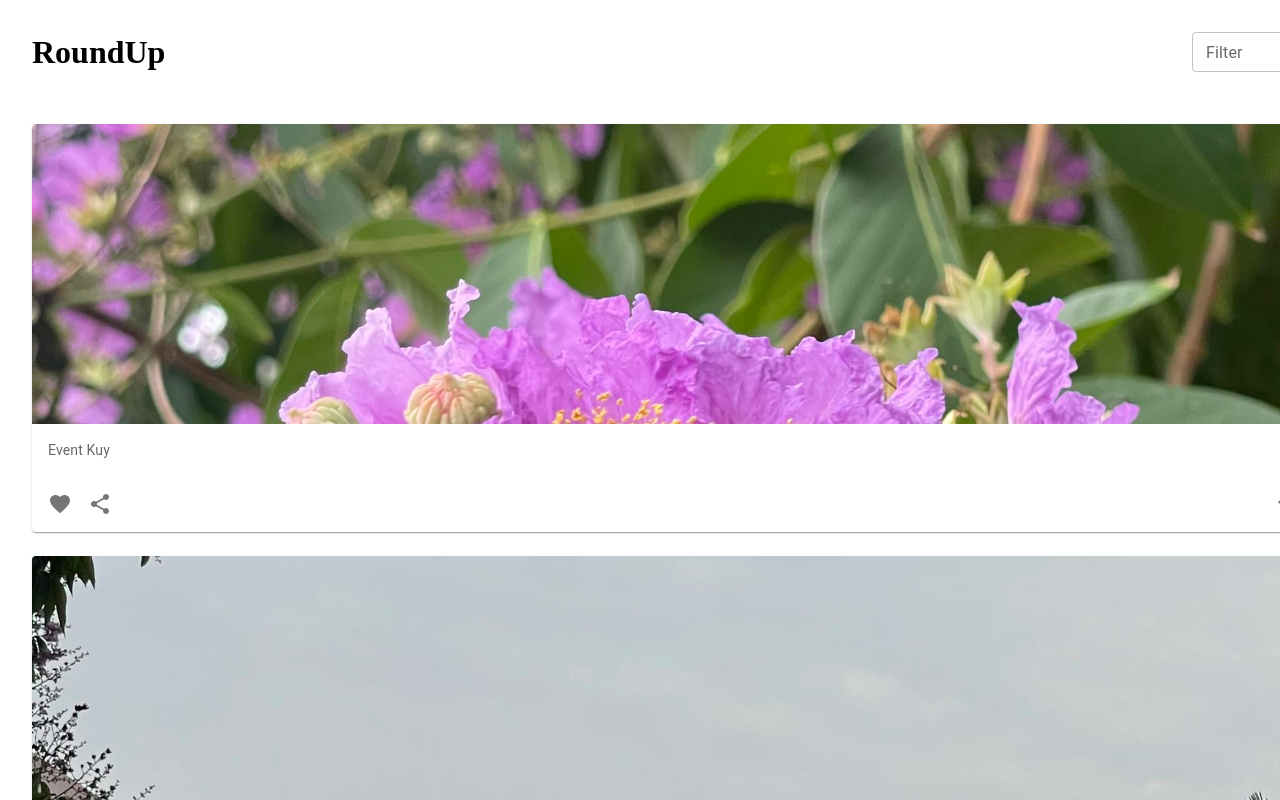
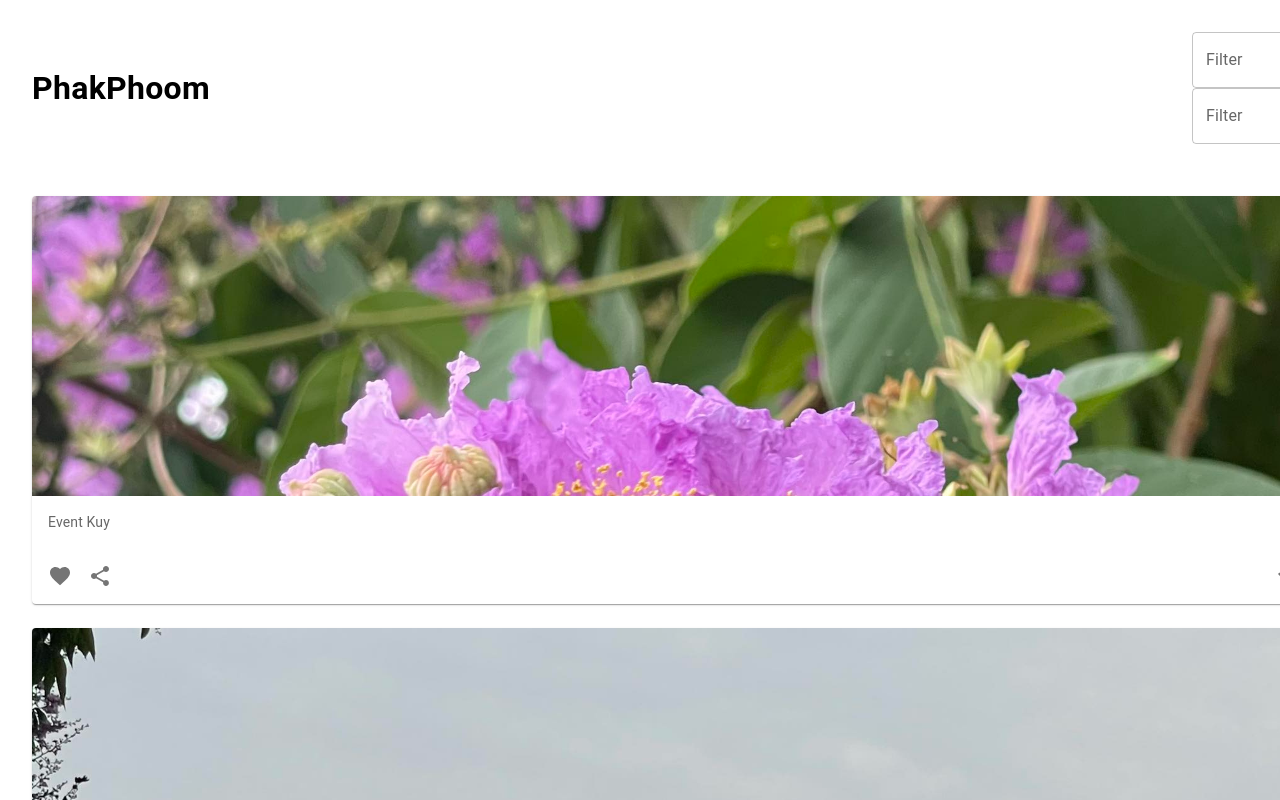
Before and after one commit to EIJI01/Project_RoundUp, a Next.js app in the folder round-up/: page /feed in a window 1280 px wide. Shown: the top 800 px of the page. Built offline with nearby package versions, Linux system fonts and the light colour scheme.

Commit message:
update frontend

```diff
--- a/round-up/src/pages/feed/index.tsx
+++ b/round-up/src/pages/feed/index.tsx
@@ -66,9 +66,26 @@ const RoundUpFeed = () => {
           marginBottom: "52px",
         }}
       >
-        <Box sx={{ fontSize: "32px", fontWeight: "bold" }}>RoundUp</Box>
+        <Typography sx={{ fontSize: "32px", fontWeight: "bold" }}>
+          PhakPhoom
+        </Typography>
         <Box sx={{ minWidth: 120 }}>
-          <FormControl fullWidth size="small">
+          <FormControl fullWidth size="medium">
+            <InputLabel id="demo-simple-select-label">Filter</InputLabel>
+            <Select
+              labelId="demo-simple-select-label"
+              id="demo-simple-select"
+              value={age}
+              label="Age"
+              onChange={handleChange}
+            >
+              <MenuItem value={10}>Ten</MenuItem>
+              <MenuItem value={20}>Twenty</MenuItem>
+              <MenuItem value={30}>Thirty</MenuItem>
+            </Select>
+          </FormControl>
+
+          <FormControl fullWidth size="medium">
             <InputLabel id="demo-simple-select-label">Filter</InputLabel>
             <Select
               labelId="demo-simple-select-label"
@@ -98,7 +115,12 @@ const RoundUpFeed = () => {
               }}
               onClick={() => (window.location.href = `feed/${data.id}`)}
             >
-              <CardMedia component="img" height="300" image={data.image} alt="Paella dish" />
+              <CardMedia
+                component="img"
+                height="300"
+                image={data.image}
+                alt="Paella dish"
+              />
               <CardContent>
                 <Typography variant="body2" color="text.secondary">
                   {data.title}
```
Also changed, not shown: round-up/src/pages/input_info/[id].tsx (+22 -3 lines).
